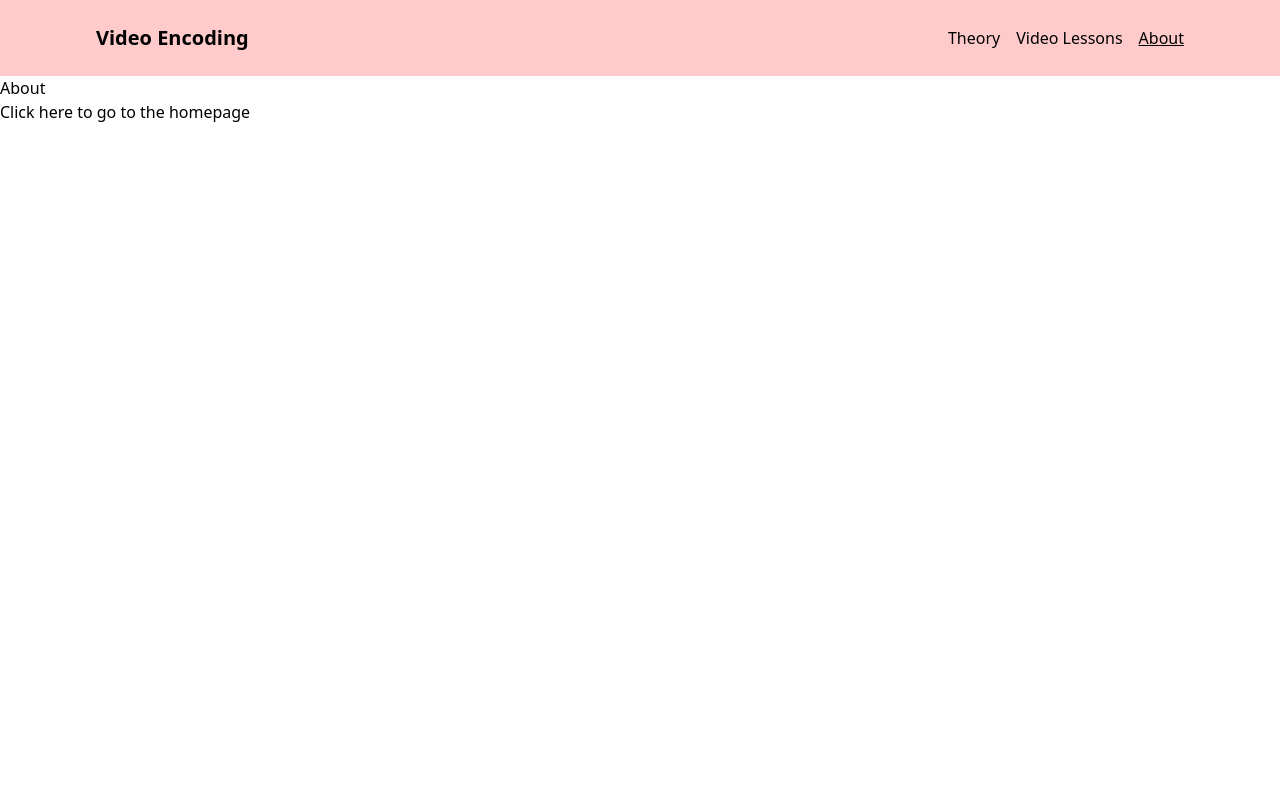
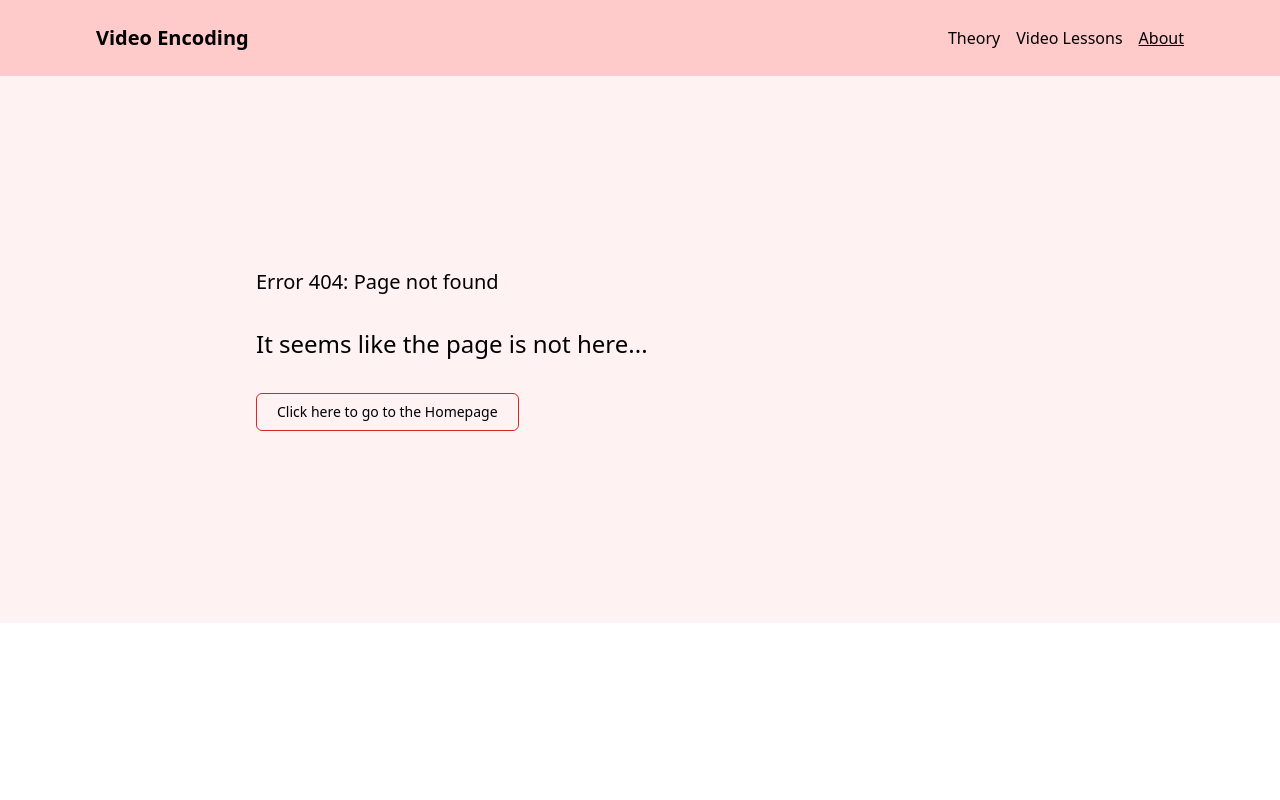
Before and after one commit to aymyo/video-encoding-website, a Next.js app: page /about in a window 1280 px wide. Shown: the top 800 px of the page. Built offline with nearby package versions, Linux system fonts and the light colour scheme.

Commit message:
404 page

```diff
--- a/components/HeroSection.tsx
+++ b/components/HeroSection.tsx
@@ -1,15 +1,15 @@
 import { FC } from 'react';
 
-const HeroSection: FC = () => {
+interface HeroSectionProps {
+  title: string;
+  subtitle: string;
+}
+
+const HeroSection: FC<HeroSectionProps> = ({ title, subtitle }) => {
   return (
     <section className='mb-4 bg-red-300 responsive-contained md:py-24 flex flex-col items-center text-center'>
-      <h1 className='font-bold text-3xl sm:text-4xl md:text-5xl lg:text-6xl mt-16 mb-8'>
-        Video Encoding Course
-      </h1>
-      <p className='text-xl md:text-2xl mb-16'>
-        All information related to the video part of the Image and Video Encoding Systems subject at
-        Pompeu Fabra University in Barcelona
-      </p>
+      <h1 className='font-bold text-3xl sm:text-4xl md:text-5xl lg:text-6xl mt-16 mb-8'>{title}</h1>
+      <p className='text-xl md:text-2xl mb-16'>{subtitle}</p>
     </section>
   );
 };
--- a/components/LastUpdates.tsx
+++ b/components/LastUpdates.tsx
@@ -12,7 +12,7 @@ const LastUpdates: FC<LastUpdatesProps> = ({ items }) => {
     <section className='mt-0 sm:mt-16 py-6 mb-4 responsive-contained flex flex-col md:flex-row'>
       <h3 className='font-bold text-3xl mb-4 mr-32'>Last Updates</h3>
       <ul>
-        {items.slice(0, 3).map((item) => (
+        {items?.slice(0, 3).map((item) => (
           <li key={item.filePath} className='mb-6'>
             <Link as={`/theory/${item.filePath.replace(/\.mdx?$/, '')}`} href={'/theory/[slug]'}>
               <a>
--- a/pages/404.tsx
+++ b/pages/404.tsx
@@ -1,21 +1,53 @@
-import { NextPage } from 'next';
+import fs from 'fs';
+import matter from 'gray-matter';
+import { GetStaticProps, NextPage } from 'next';
+import { useRouter } from 'next/dist/client/router';
 import Link from 'next/link';
+import path from 'path';
 
+import LastUpdates from '../components/LastUpdates';
 import Layout from '../components/Layout';
+import { mdxDoc, THEORY_PATH, theoryFilePaths } from '../utils/mdxUtils';
 
 interface ErrorPageProps {
-  name?: string;
+  docs: mdxDoc[];
 }
 
-const ErrorPage: NextPage<ErrorPageProps> = () => {
+const ErrorPage: NextPage<ErrorPageProps> = ({ docs }) => {
+  const path = useRouter().asPath;
   return (
     <Layout>
-      <h1>404 - Page not found</h1>
-      <Link href='/'>
-        <a className=''>Click here to go to the homepage</a>
-      </Link>
+      <section className='h-full block bg-red-50 responsive-contained md:py-32'>
+        <h1 className='font-normal text-lg sm:text-xl md:text-xl lg:text-xl mt-16 mb-8'>
+          Error 404: Page not found
+        </h1>
+        <div className='text-xl md:text-2xl mb-16'>
+          <p className='mb-8'>
+            It seems like the page <b>{path}</b> is not here...
+          </p>
+          <Link href='/'>
+            <a className='btn'>Click here to go to the Homepage</a>
+          </Link>
+        </div>
+      </section>
+      <LastUpdates items={docs} />
     </Layout>
   );
 };
 
 export default ErrorPage;
+
+export const getStaticProps: GetStaticProps = async () => {
+  const docs = theoryFilePaths.map((filePath) => {
+    const source = fs.readFileSync(path.join(THEORY_PATH, filePath));
+    const { content, data } = matter(source);
+
+    return {
+      content,
+      data,
+      filePath
+    };
+  });
+
+  return { props: { docs } };
+};
--- a/pages/about.tsx
+++ b/pages/about.tsx
@@ -10,10 +10,17 @@ interface AboutPageProps {
 const AboutPage: NextPage<AboutPageProps> = () => {
   return (
     <Layout>
-      <h1>About</h1>
-      <Link href='/'>
-        <a className=''>Click here to go to the homepage</a>
-      </Link>
+      <section className='h-full block bg-red-50 responsive-contained md:py-32'>
+        <h1 className='font-normal text-lg sm:text-xl md:text-xl lg:text-xl mt-16 mb-8'>
+          Error 404: Page not found
+        </h1>
+        <div className='text-xl md:text-2xl mb-16'>
+          <p className='mb-8'>It seems like the page is not here...</p>
+          <Link href='/'>
+            <a className='btn'>Click here to go to the Homepage</a>
+          </Link>
+        </div>
+      </section>
     </Layout>
   );
 };
--- a/pages/index.tsx
+++ b/pages/index.tsx
@@ -16,7 +16,11 @@ interface HomepageProps {
 const Homepage: NextPage<HomepageProps> = ({ docs }) => {
   return (
     <Layout>
-      <HeroSection />
+      <HeroSection
+        title='Video Encoding Course'
+        subtitle=' All information related to the video part of the Image and Video Encoding Systems subject at
+        Pompeu Fabra University in Barcelona'
+      />
       <LateralSection
         title='Learn about video compression '
         subtitle='Qui sit larum in. Ullà ut desjuntá mangar eum sink molestia id commove. Provident asede seque sed eos.'
--- a/pages/video-lessons/[slug].tsx
+++ b/pages/video-lessons/[slug].tsx
@@ -51,7 +51,8 @@ const VideoLessonPage: NextPage<VideoLessonPageProps> = ({ source, frontMatter,
           <p className='opacity-60 mb-8'>{frontMatter.summary}</p>
 
           <YoutubeEmbed videoID={frontMatter.videoID} />
-          <main>
+
+          <main className='my-8'>
             <MDXRemote {...source} components={components} />
           </main>
 
--- a/pages/video-lessons/index.tsx
+++ b/pages/video-lessons/index.tsx
@@ -11,7 +11,7 @@ export default VideoRedirectPage;
 export const getServerSideProps: GetServerSideProps = async () => {
   return {
     redirect: {
-      destination: `/theory/${videoFilePaths[0].slice(0, -4)}`
+      destination: `/video-lessons/${videoFilePaths[0].slice(0, -4)}`
     },
     props: {}
   };
```
Also changed, not shown: 1 other file (tests, documents, lock files or other folders).
